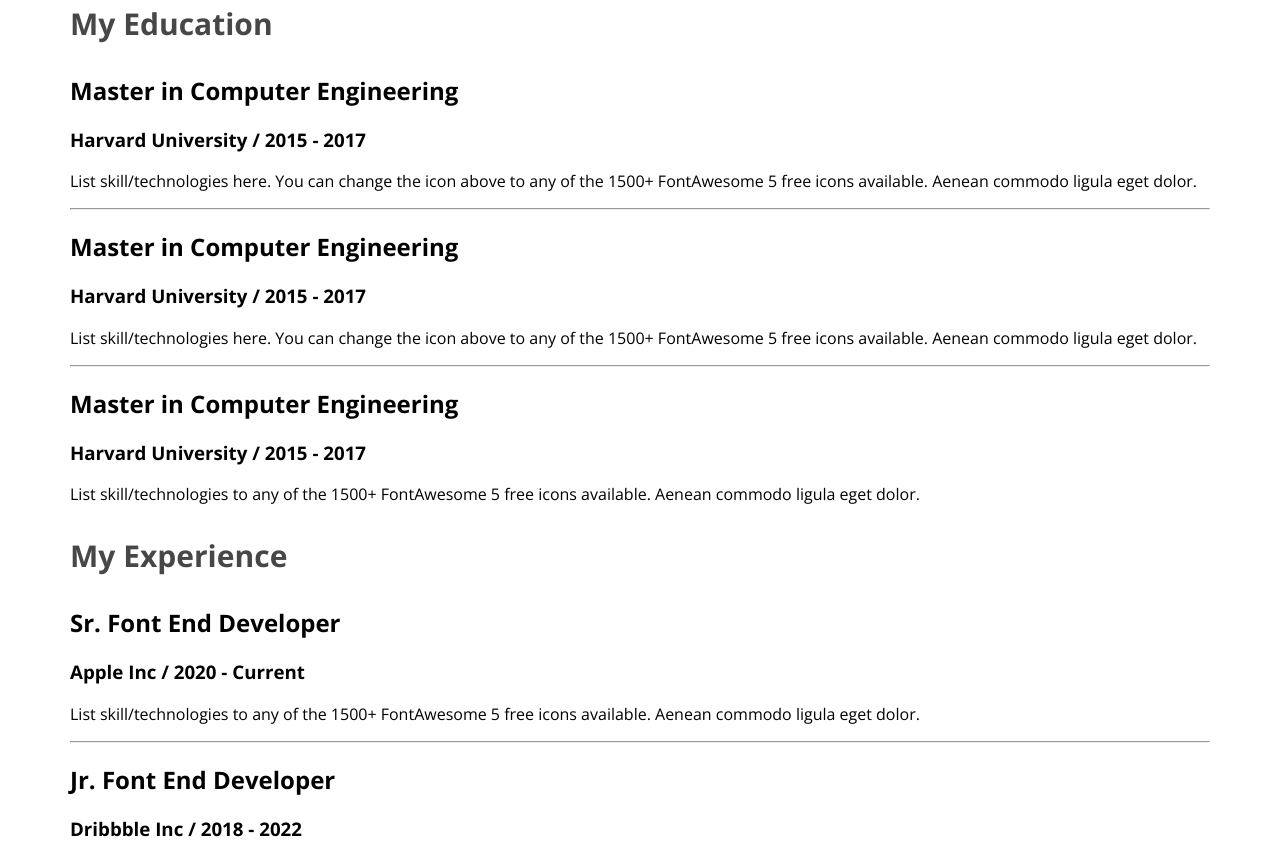
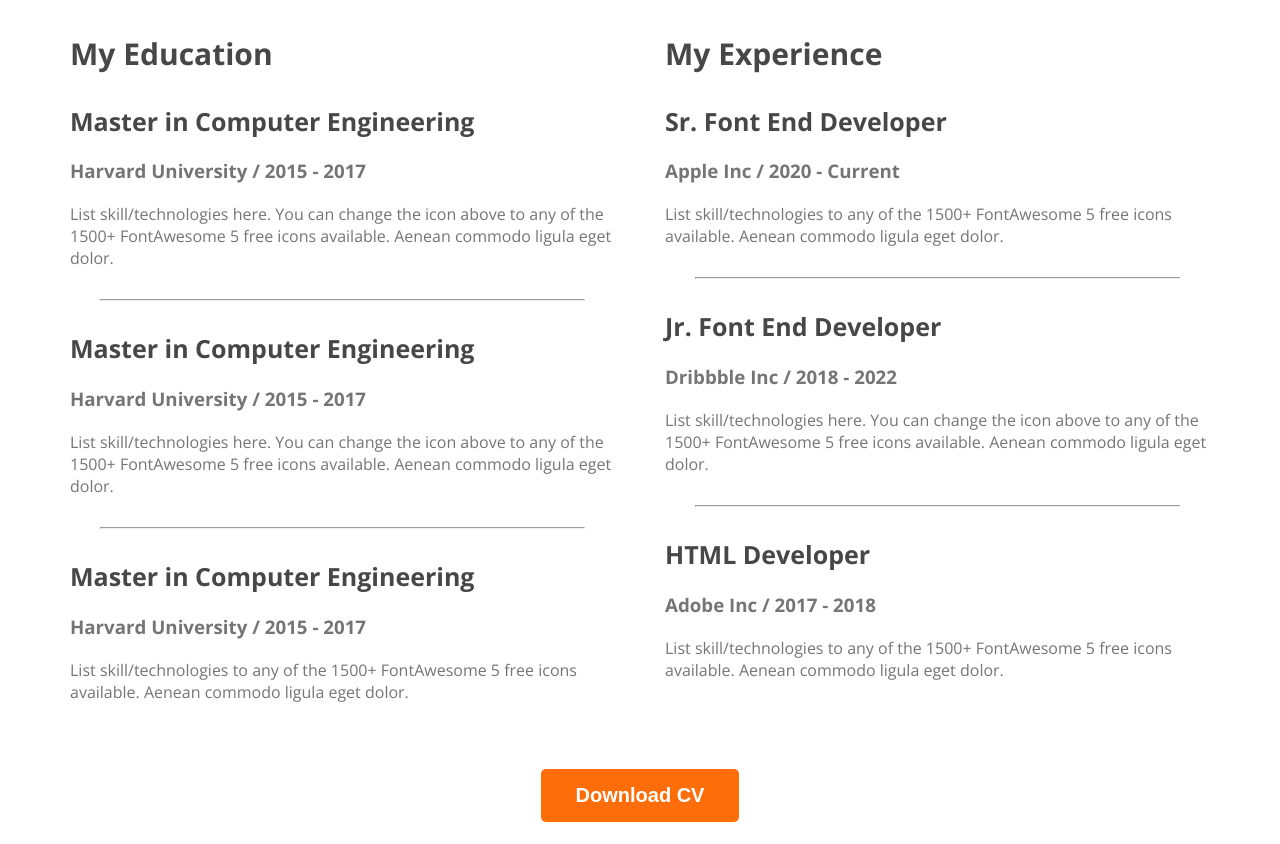
Before and after one commit to muhsinabdullah/Milestone-1-PH-Mission, a plain HTML site: page index.html in a window 1280 px wide. Shown: the part 2287-3131 px from the top of the page. Drawn offline with nearby package versions, Linux system fonts and the light colour scheme.

Commit message:
resume updated

```diff
--- a/index.html
+++ b/index.html
@@ -160,6 +160,11 @@
                     </div>
                 </div>
             </div>
+            <div class="download-cv">
+                <button class="button-primary">
+                    Download CV
+                </button>
+            </div>
         </section>
     </main>
 
--- a/styles/style.css
+++ b/styles/style.css
@@ -158,3 +158,36 @@ main {
     font-size: 30px;
     font-weight: 700;
 }
+
+.resume-container {
+    display: flex;
+    gap: 50px;
+}
+
+.resume-item-title {
+    color: #474747;
+    font-size: 25px;
+    font-weight: 700;
+
+}
+
+.resume-item-institute {
+    color: #757575;
+    font-style: normal;
+    margin-bottom: 20px;
+    margin-top: 0;
+}
+
+.resume-item-description {
+    color: #757575;
+    font-style: normal;
+}
+
+.resume-container hr{
+    margin: 30px;
+}
+
+.download-cv{
+    text-align: center;
+    margin-top: 50px;
+}
```
